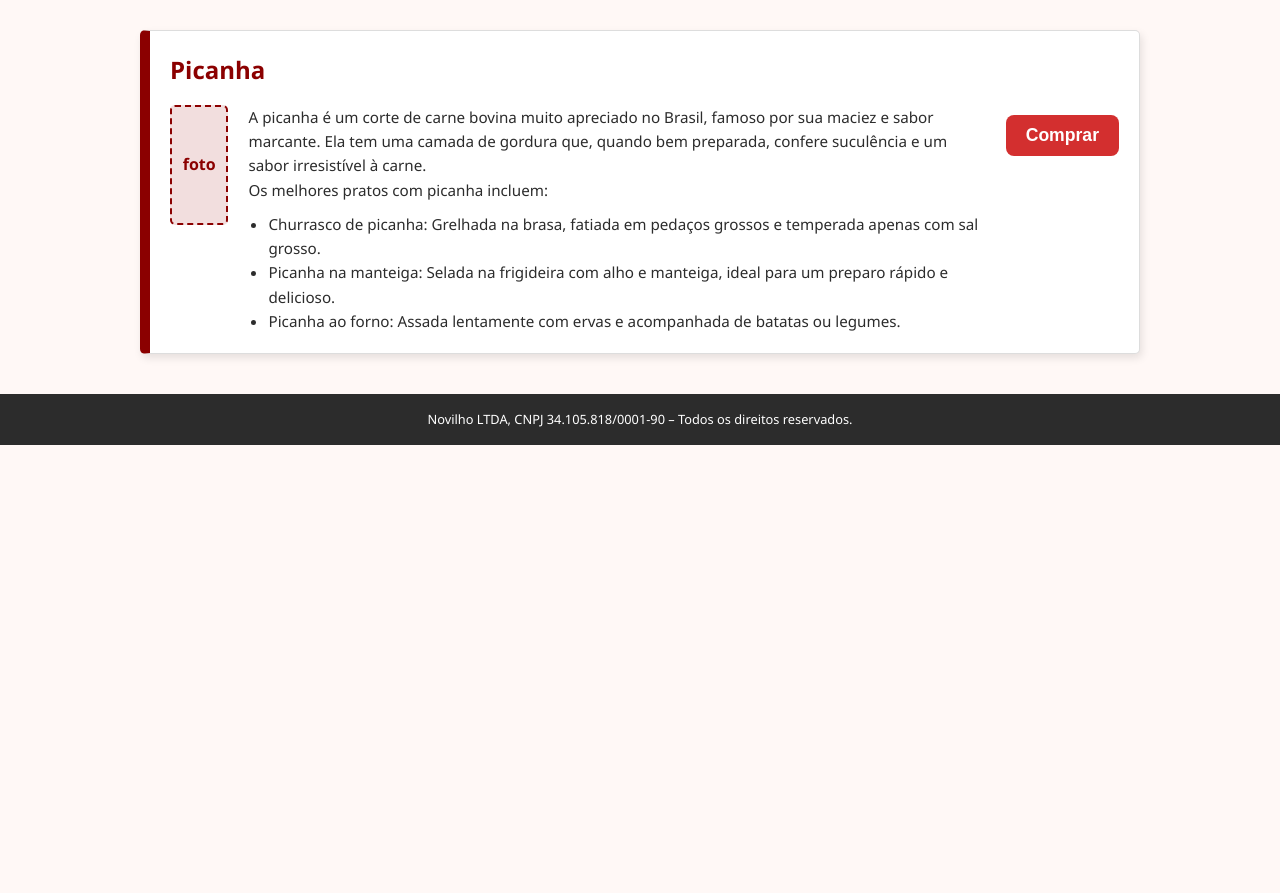
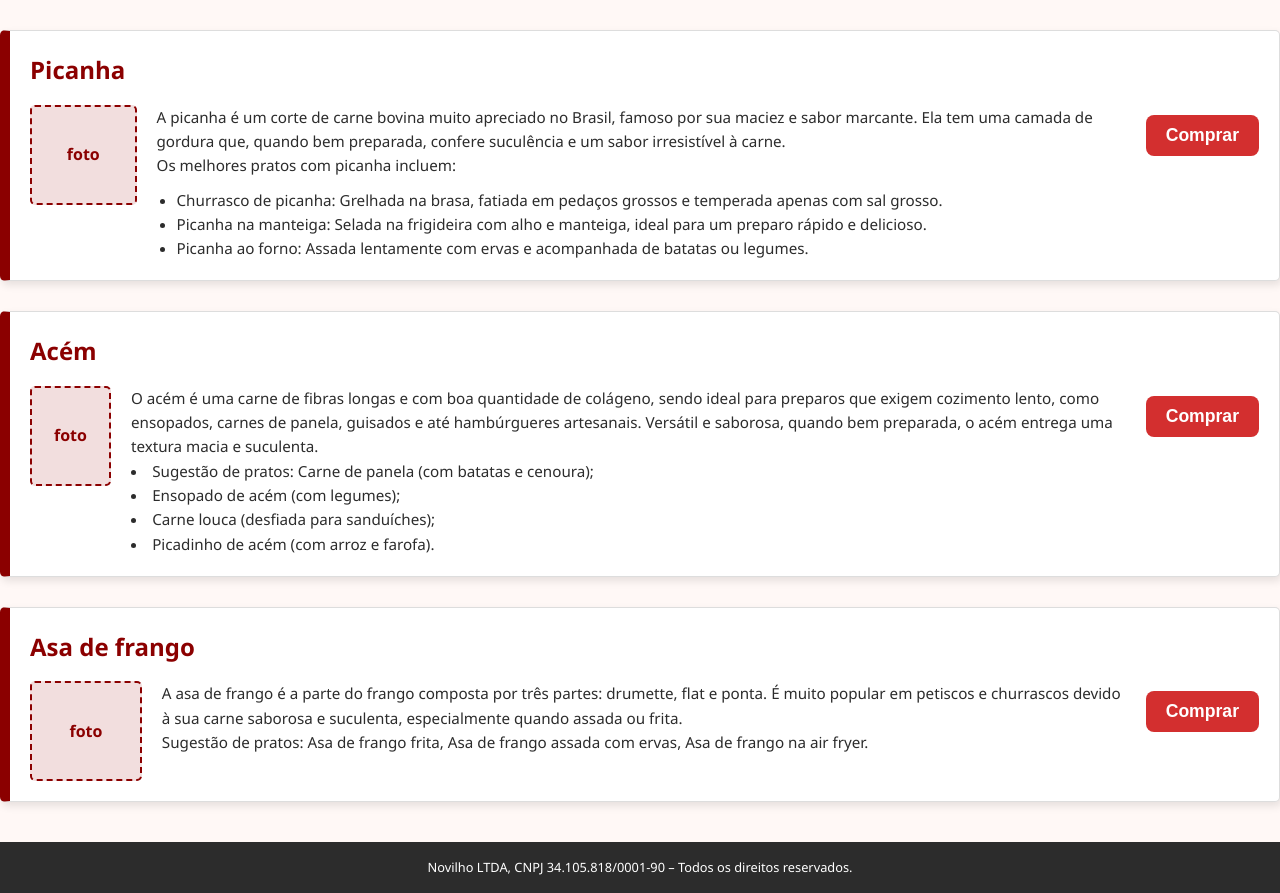
Before and after one commit to williamtorres64/Projeto-Novilho, a PHP site: page /?login=1 in a window 1280 px wide. Shown: the part 176-1069 px from the top of the page. Before the commit the page ends 621 px from the top, so only its background shows below. Run offline with PHP 8.4, Linux system fonts and the light colour scheme; the visitor is signed in with stand-in values (Sample User, id 1); data that the repository does not hold is empty; some libraries are stand-ins or nearby versions.

Commit message:
Adicionar produtos na home

```diff
--- a/conexao.php
+++ b/conexao.php
@@ -1,8 +1,8 @@
 <?php
 $host = "localhost";
-$user = "Eduardo";
-$pass = "321";
-$dbname = "eduardo";
+$user = "petruci";
+$pass = "123";
+$dbname = "petruci";
 $link = new mysqli($host, $user, $pass, $dbname);
 /*
 echo "<pre>";
--- a/conteudo_postagem.php
+++ b/conteudo_postagem.php
@@ -51,3 +51,27 @@ foreach ($resultado as $rs) {
       <button class="buy-button">Comprar</button>
     </div>
   </section>
+
+  <section class="product">
+    <h2 class="product-title">Acém</h2>
+    <div class="product-box">
+      <div class="product-image">foto</div>
+      <div class="product-description">
+        <p>O acém é uma carne de fibras longas e com boa quantidade de colágeno, sendo ideal para preparos que exigem cozimento lento, como ensopados, carnes de panela, guisados e até hambúrgueres artesanais. Versátil e saborosa, quando bem preparada, o acém entrega uma textura macia e suculenta.</p>
+        <li>Sugestão de pratos: Carne de panela (com batatas e cenoura);</li><li>Ensopado de acém (com legumes);</li> <li>Carne louca (desfiada para sanduíches);</li> <li>Picadinho de acém (com arroz e farofa).</li>
+      </div>
+      <button class="buy-button">Comprar</button>
+    </div>
+  </section>
+
+  <section class="product">
+    <h2 class="product-title">Asa de frango</h2>
+    <div class="product-box">
+      <div class="product-image">foto</div>
+      <div class="product-description">
+        <p>A asa de frango é a parte do frango composta por três partes: drumette, flat e ponta. É muito popular em petiscos e churrascos devido à sua carne saborosa e suculenta, especialmente quando assada ou frita.</p>
+        <p>Sugestão de pratos: Asa de frango frita, Asa de frango assada com ervas, Asa de frango na air fryer.</p>
+      </div>
+      <button class="buy-button">Comprar</button>
+    </div>
+  </section>
--- a/estilo.css
+++ b/estilo.css
@@ -92,7 +92,7 @@
   .product {
     background-color: #fff;
     margin: 30px auto;
-    max-width: 1000px;
+    max-width: 1500px;
     border: 1px solid #ddd;
     border-left: 10px solid #8b0000;
     border-radius: 5px;
@@ -114,8 +114,8 @@
   }
 
   .product-image {
-    width: 120px;
-    height: 120px;
+    width: 170px;
+    height: 100px;
     background-color: #f2dede;
     color: #8b0000;
     font-weight: bold;
```
